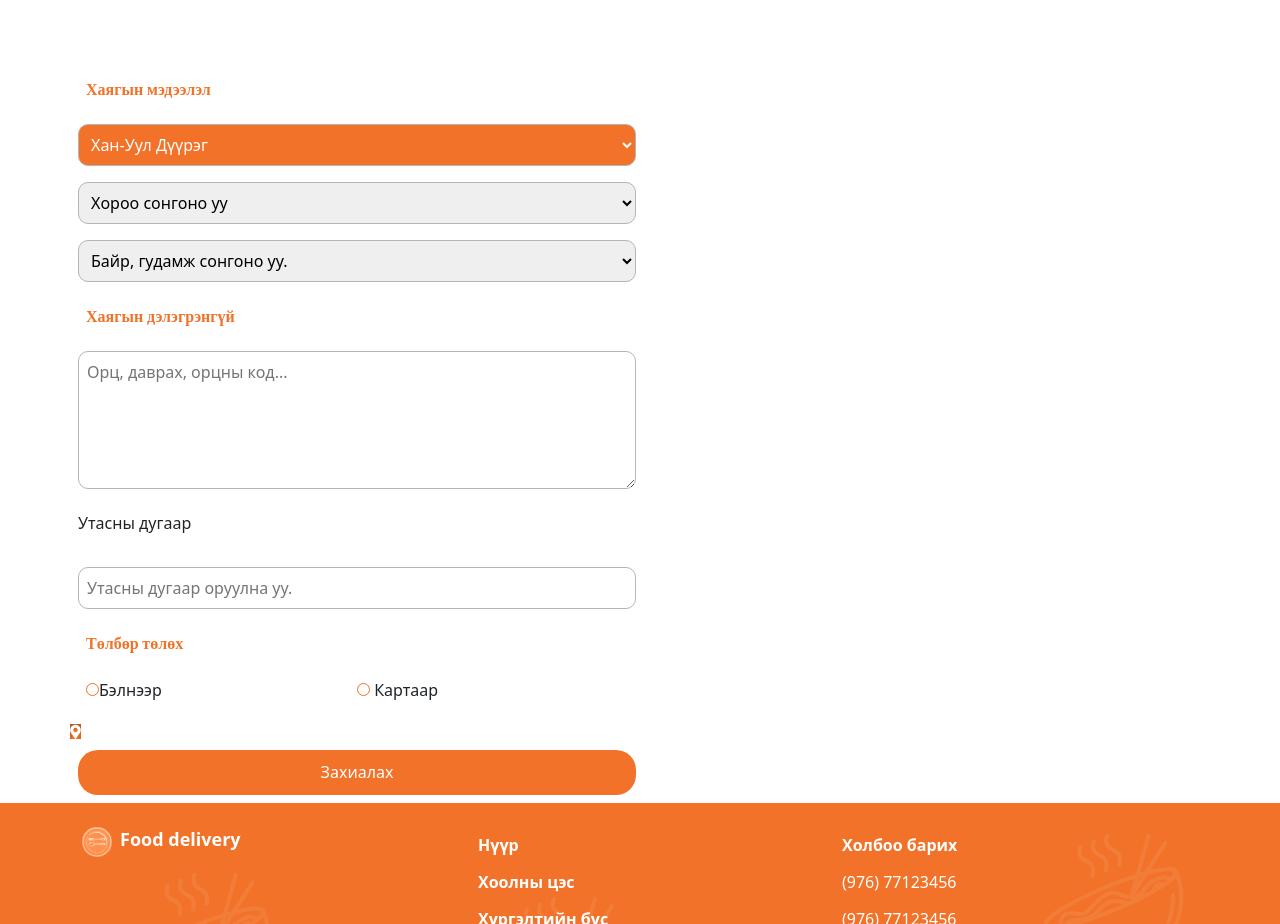
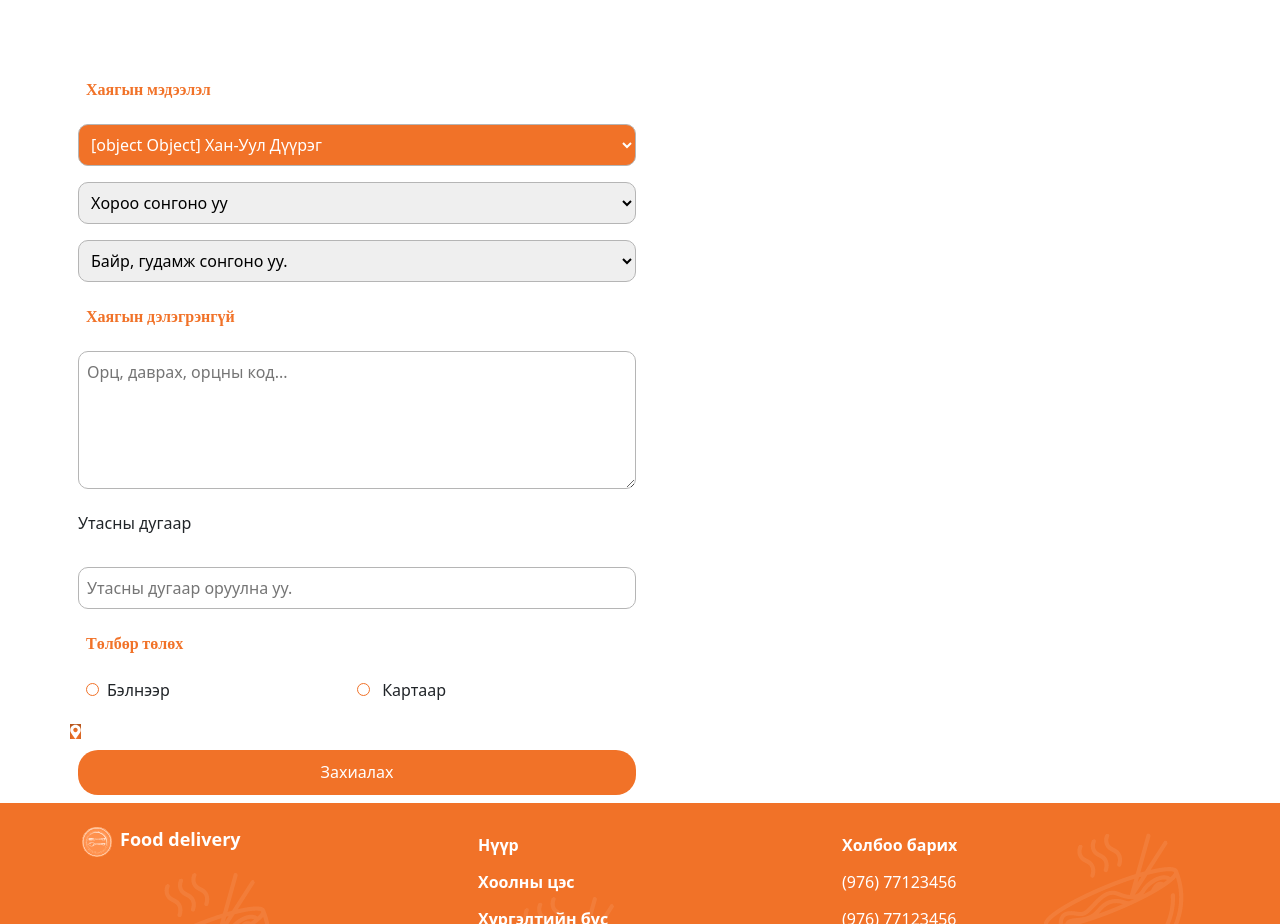
Before and after one commit to khangaikhuu-mstars/br_delivery_web_app, a React (Create React App) app in the folder project/: page / in a window 1280 px wide. Shown: the part 2440-3364 px from the top of the page. Built offline with nearby package versions, Linux system fonts and the light colour scheme.

Commit message:
#75 branch check

```diff
--- a/project/src/components/AddressVertification.js
+++ b/project/src/components/AddressVertification.js
@@ -20,7 +20,7 @@ const AddressVertification = () => {
 
                             <select name="" id="" className="col-12 m-2 p-2 inputStyle selectbox">
 
-                                <option value="">Хан-Уул Дүүрэг </option>
+                                <option value=""><span><img src={navlogo} alt="" className="uuu" /></span> Хан-Уул Дүүрэг </option>
                                 <option value="">Баянзүрэх Дүүрэг</option>
                                 <option value="">СүхБаатар Дүүрэг</option>
                                 <option value="">Сонгинохайрхан Дүүрэг</option>
@@ -41,8 +41,8 @@ const AddressVertification = () => {
                             <input type="text" className="col-12 p-2 m-2 inputStyle" placeholder="Утасны дугаар оруулна уу." />
                             <p className="p-2 m-2 text-shargal">Төлбөр төлөх</p>
                             <p className="col-12 p-2 m-2 d-flex justify-content-start">
-                                <span className="col-6"> <input className="checkbox" type="checkbox" name="check" onclick={onlyOne(this)} />Бэлнээр</span>
-                                <span className="col-6"><input className="checkbox" type="checkbox" name="check" onclick={onlyOne(this)}/> Картаар</span>
+                                <span className="col-6"> <input className="checkbox me-2" type="checkbox" name="check" onclick={onlyOne(this)} />Бэлнээр</span>
+                                <span className="col-6"> <input className="checkbox me-2" type="checkbox" name="check" onclick={onlyOne(this)}/> Картаар</span>
 
                             </p>
                             <img src={navlogo} alt="" className="uuu" />
```
